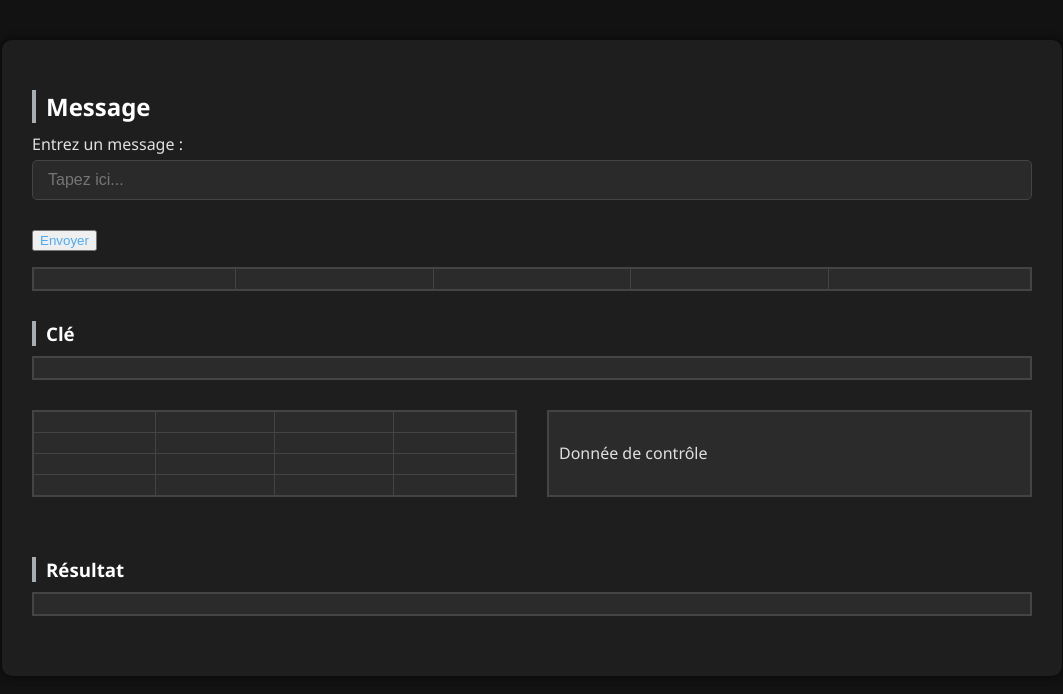
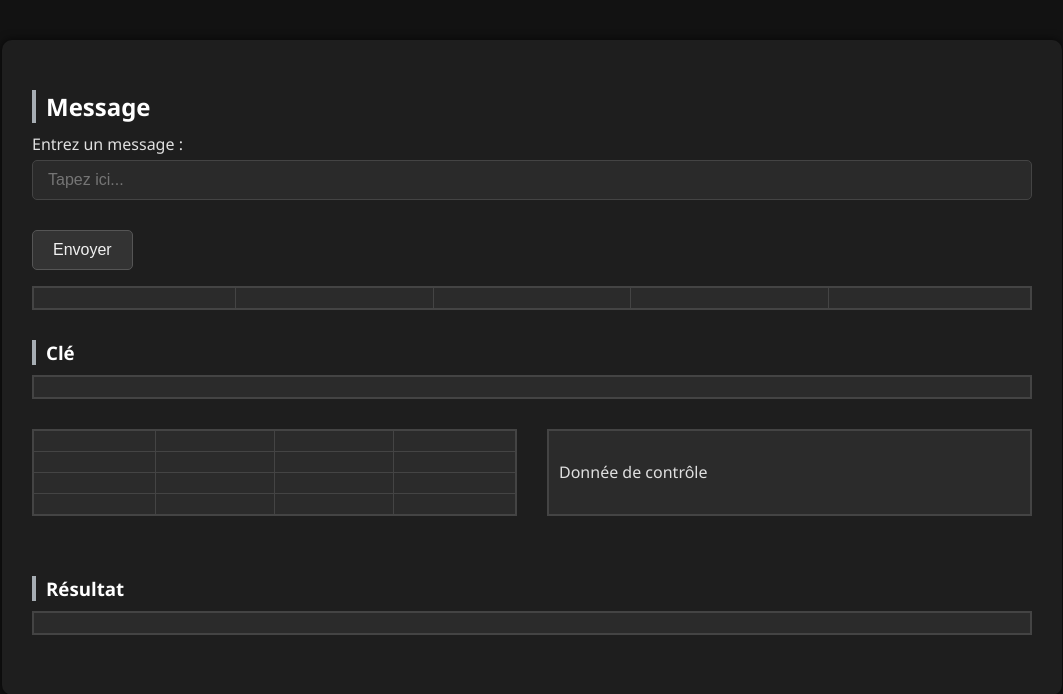
Before and after one commit to alegouix/projet_crypto_L3, a Django app: page / in a window 1280 px wide. Shown: the top 694 px of the page, without its empty margins (108-1171 px from the left). Run offline with Django 5.2, Linux system fonts and the light colour scheme.

Commit message:
meilleur affichage du bouton

```diff
--- a/application/polls/static/polls/style.css
+++ b/application/polls/static/polls/style.css
@@ -87,3 +87,28 @@
 a:hover, button:hover {
     text-decoration: underline;
 }
+
+button[type="submit"] {
+    background-color: #333; /* fond sombre */
+    color: #f1f1f1; /* texte clair */
+    padding: 10px 20px;
+    border: 1px solid #555; /* bord discret */
+    border-radius: 5px;
+    font-size: 1rem;
+    cursor: pointer;
+    transition: background-color 0.3s ease, transform 0.2s ease;
+}
+
+/* Effet au survol */
+button[type="submit"]:hover {
+    background-color: #4dabf7; /* bleu cohérent avec le style des liens */
+    color: #000;
+    text-decoration: none; /* override du underline global */
+    transform: scale(1.03);
+}
+
+/* Effet lorsqu'on clique */
+button[type="submit"]:active {
+    transform: scale(0.98);
+    background-color: #339af0;
+}
```
